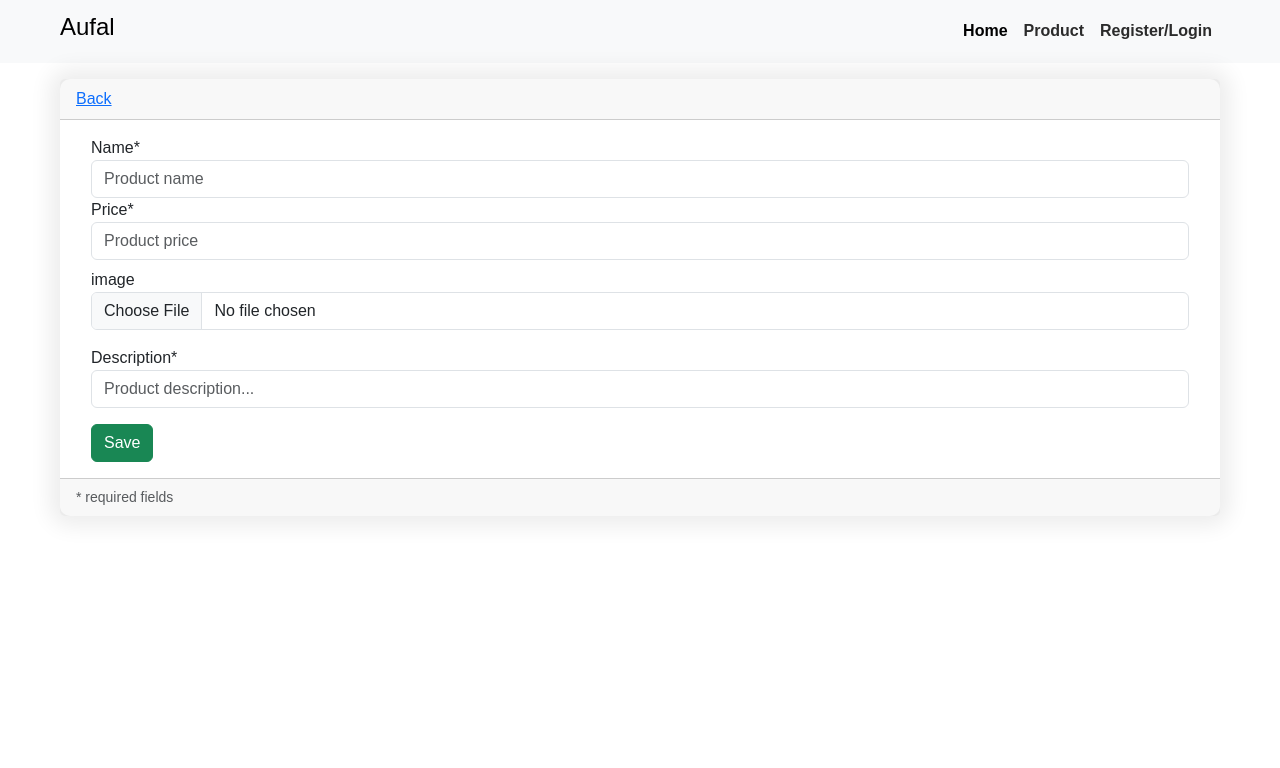
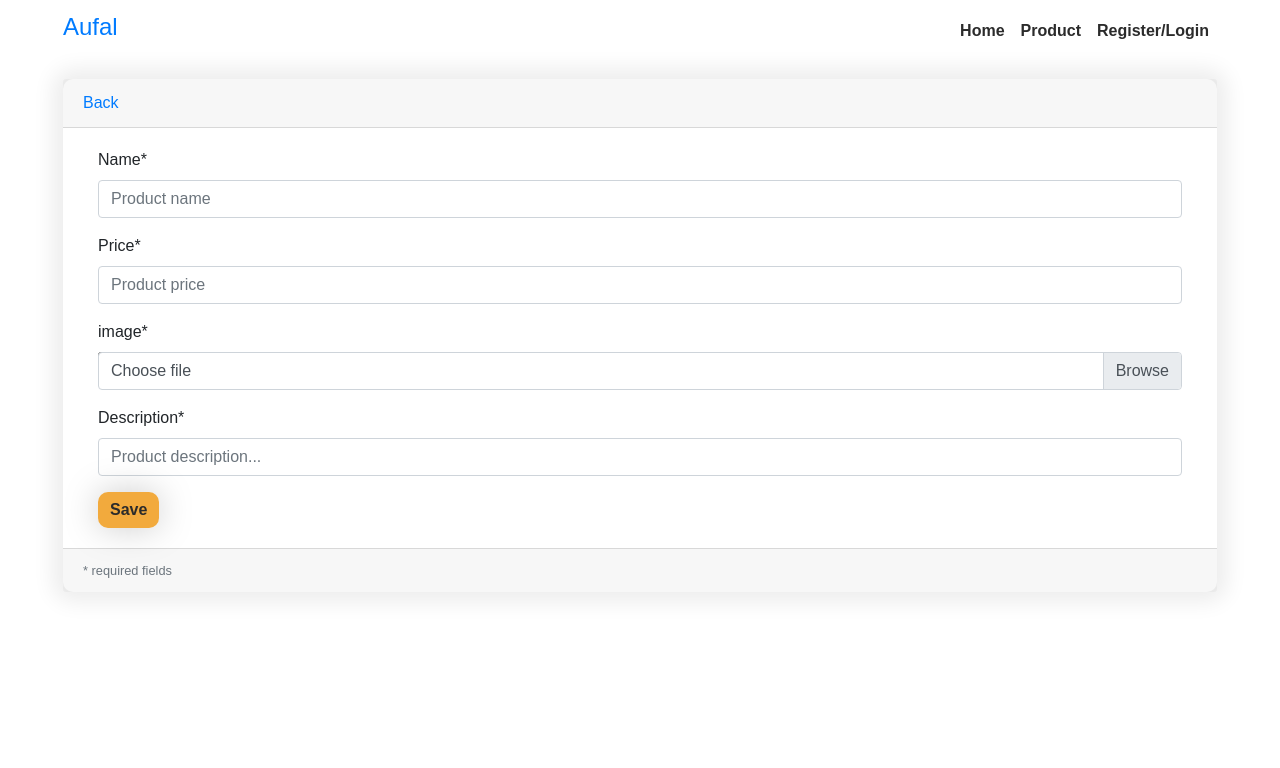
Before and after one commit to aufall02/uasweblanjut, a CodeIgniter 4 app: template app/Views/pages/form_add.php in a window 1280 px wide. Shown: the top 768 px of the page. Run offline with PHP 8.4 and a stand-in for CodeIgniter, Linux system fonts and the light colour scheme; the template is opened without the code that fills it, so the values that code supplies are empty; some libraries are stand-ins or nearby versions.

Commit message:
update_part-2

```diff
--- a/app/Views/index.php
+++ b/app/Views/index.php
@@ -5,7 +5,8 @@
   <meta charset="utf-8">
   <meta name="viewport" content="width=device-width, initial-scale=1">
   <title>Uas web lanjut</title>
-  <link href="https://cdn.jsdelivr.net/npm/bootstrap@5.3.0-alpha1/dist/css/bootstrap.min.css" rel="stylesheet" integrity="sha384-GLhlTQ8iRABdZLl6O3oVMWSktQOp6b7In1Zl3/Jr59b6EGGoI1aFkw7cmDA6j6gD" crossorigin="anonymous">
+  <!-- <link href="https://cdn.jsdelivr.net/npm/bootstrap@5.3.0-alpha1/dist/css/bootstrap.min.css" rel="stylesheet" integrity="sha384-GLhlTQ8iRABdZLl6O3oVMWSktQOp6b7In1Zl3/Jr59b6EGGoI1aFkw7cmDA6j6gD" crossorigin="anonymous"> -->
+  <link rel="stylesheet" href="https://cdn.jsdelivr.net/npm/bootstrap@4.5.3/dist/css/bootstrap.min.css" integrity="sha384-TX8t27EcRE3e/ihU7zmQxVncDAy5uIKz4rEkgIXeMed4M0jlfIDPvg6uqKI2xXr2" crossorigin="anonymous">
   <link rel="stylesheet" href="/style.css">
 </head>
 
@@ -23,6 +24,21 @@
   </footer>
 
   <!-- <script src="https://cdn.jsdelivr.net/npm/bootstrap@5.3.0-alpha1/dist/js/bootstrap.bundle.min.js" integrity="sha384-w76AqPfDkMBDXo30jS1Sgez6pr3x5MlQ1ZAGC+nuZB+EYdgRZgiwxhTBTkF7CXvN" crossorigin="anonymous"></script> -->
+  <script>
+    function labelImage() {
+      const image = document.querySelector('#image')
+      const namaImage = document.querySelector('.custom-file-label');
+
+      namaImage.textContent = image.files[0].name;
+
+      const fileImage = new FileReader();
+
+      fileImage.readAsDataURL(image.files[0])
+      fileImage.onload = function(e) {
+        img.src = e.target.result;
+      }
+    }
+  </script>
 </body>
 
 </html>
--- a/app/Views/pages/form_add.php
+++ b/app/Views/pages/form_add.php
@@ -26,10 +26,10 @@
 
 
 				<div class="form-group my-2">
-					<label for="name">image</label>
-					<input class="form-control  " type="file" name="image" value="<?= old('image') ?>" />
-					<div class="invalid-feedback">
-						<?= $validation->getError('image') ?>
+					<label for="custom-file">image*</label>
+					<div class="custom-file">
+						<input type="file" class="image" id="image" name="image" onchange="labelImage()">
+						<label class="custom-file-label" for="image" >Choose file</label>
 					</div>
 				</div>
 				<div class="form-group my-3">
@@ -39,7 +39,7 @@
 						<?php echo 'description' ?>
 					</div>
 				</div>
-				<input class="btn btn-success" type="submit" name="btn" value="Save" />
+				<input class="btn btn-primary" type="submit" name="btn" value="Save" />
 			</form>
 		</div>
 
--- a/public/style.css
+++ b/public/style.css
@@ -80,7 +80,6 @@ body {
   scroll-behavior: smooth;
 }
 
-
 p {
   text-align: justify;
 }
@@ -145,7 +144,7 @@ li .nav-link:hover {
 }
 
 .btn-primary {
-  padding: 15px 10px;
+  padding: 15px 10py;
   position: relative;
   background-color: #f2aa3d;
   border-style: none;
@@ -216,7 +215,7 @@ li .nav-link:hover {
 }
 
 span {
-    color: #fff;
+  color: #fff;
 }
 .footer a {
   text-decoration: none;
```
Also changed, not shown: app/Controllers/Products.php (+9 -4 lines), app/Views/pages/form_edit.php (+6 -4 lines), public/img/1674404400_4dfac7ce5ee36e5391dd.png (added), public/img/1674406012_b4a45bbc9cceec0b7123.jpg (added), 1 other file.
